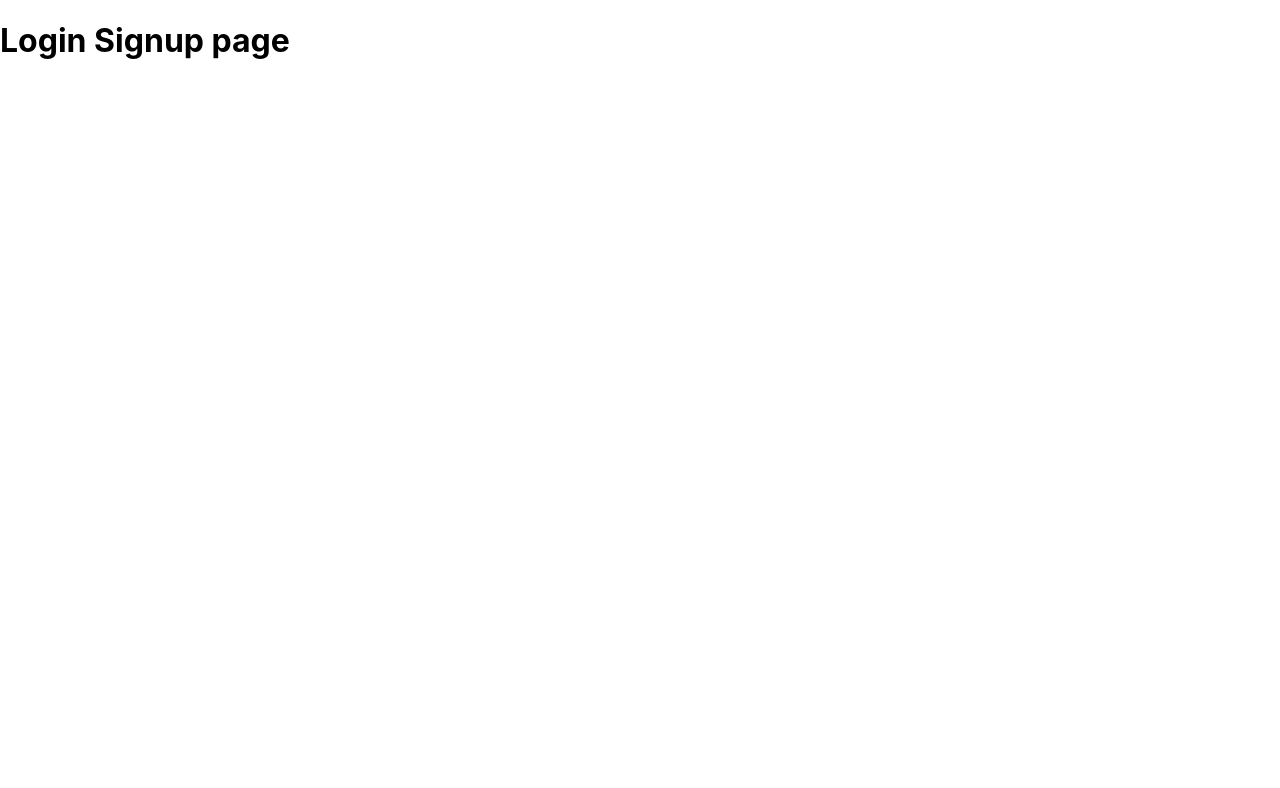
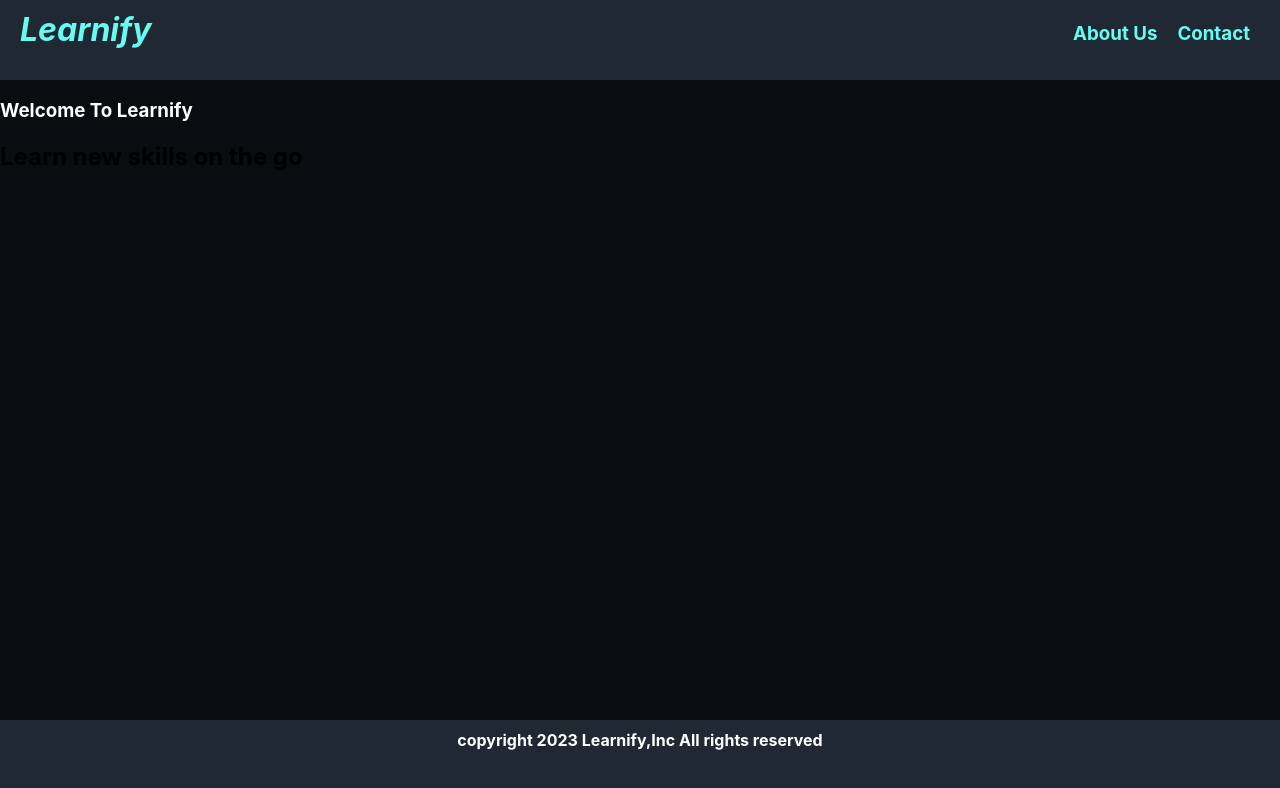
Before and after one commit to sachin161kr/Learnify, a React (Create React App) app: page / in a window 1280 px wide. Shown: the top 788 px of the page. Built offline with nearby package versions, Linux system fonts and the light colour scheme; the HTML template or start-up script is replaced by a standard one.

Commit message:
Header Footer Added

```diff
--- a/package.json
+++ b/package.json
@@ -8,6 +8,7 @@
     "@testing-library/user-event": "^13.5.0",
     "react": "^18.2.0",
     "react-dom": "^18.2.0",
+    "react-router-dom": "^6.8.1",
     "react-scripts": "5.0.1",
     "web-vitals": "^2.1.4"
   },
--- a/src/App.css
+++ b/src/App.css
@@ -1,38 +1,10 @@
-.App {
-  text-align: center;
-}
-
-.App-logo {
-  height: 40vmin;
-  pointer-events: none;
-}
-
-@media (prefers-reduced-motion: no-preference) {
-  .App-logo {
-    animation: App-logo-spin infinite 20s linear;
-  }
-}
-
-.App-header {
-  background-color: #282c34;
-  min-height: 100vh;
-  display: flex;
-  flex-direction: column;
-  align-items: center;
-  justify-content: center;
-  font-size: calc(10px + 2vmin);
+h3 {
   color: white;
 }
 
-.App-link {
-  color: #61dafb;
+.header {
+  background: "#1f2833";
+  height: "80px";
+  display: "flex";
+  flex-direction: "row";
 }
-
-@keyframes App-logo-spin {
-  from {
-    transform: rotate(0deg);
-  }
-  to {
-    transform: rotate(360deg);
-  }
-}
--- a/src/App.js
+++ b/src/App.js
@@ -1,5 +1,8 @@
 import "./App.css";
 import LoginSignup from "./pages/LoginSignup";
+
+import Header from "./components/header";
+import Footer from "./components/Footer";
 
 // ⭐ use this page for react navigation
 // ⭐ Crete Pages in pages folder
@@ -9,7 +12,17 @@ import LoginSignup from "./pages/LoginSignup";
 function App() {
   return (
     <>
-      <LoginSignup />
+      <div
+        style={{
+          display: "flex",
+          flexDirection: "column",
+          height: "100vh",
+        }}
+      >
+        <Header />
+        <LoginSignup />
+        <Footer />
+      </div>
     </>
   );
 }
--- /dev/null
+++ b/src/components/Footer.js
@@ -0,0 +1,30 @@
+import React from "react";
+
+const Footer = () => {
+  return (
+    <>
+      <div
+        style={{
+          display: "flex",
+          height: "80px",
+          flexDirection: "row",
+          background: "#1f2833",
+        }}
+      >
+        <h4
+          style={{
+            color: "white",
+            margin: "10px",
+            //border: "2px solid white",
+            width: "100%",
+            textAlign: "center",
+          }}
+        >
+          copyright 2023 Learnify,Inc All rights reserved
+        </h4>
+      </div>
+    </>
+  );
+};
+
+export default Footer;
--- /dev/null
+++ b/src/components/header.js
@@ -0,0 +1,56 @@
+import React from "react";
+
+import styles from "./styles";
+
+import "../App.css";
+
+const Header = () => {
+  return (
+    <>
+      <div style={styles.header}>
+        <h1
+          style={{
+            marginTop: "10px",
+            marginLeft: "20px",
+            //marginLeft: "10px",
+            fontStyle: "italic",
+            color: "#66fcf1",
+          }}
+        >
+          Learnify
+        </h1>
+        <div
+          style={{
+            flexGrow: 1,
+          }}
+        ></div>
+        <div
+          style={{
+            display: "flex",
+            flexDirection: "row",
+            marginTop: "3px",
+            marginRight: "30px",
+          }}
+        >
+          <h3
+            style={{
+              marginRight: "20px",
+              color: "#66fcf1",
+            }}
+          >
+            About Us
+          </h3>
+          <h3
+            style={{
+              color: "#66fcf1",
+            }}
+          >
+            Contact
+          </h3>
+        </div>
+      </div>
+    </>
+  );
+};
+
+export default Header;
--- /dev/null
+++ b/src/components/styles.js
@@ -0,0 +1,10 @@
+const styles = {
+  header: {
+    background: "#1f2833",
+    height: "80px",
+    display: "flex",
+    flexDirection: "row",
+  },
+};
+
+export default styles;
--- a/src/pages/LoginSignup.js
+++ b/src/pages/LoginSignup.js
@@ -1,10 +1,13 @@
 import React from "react";
+
+import "../App.css";
 
 const LoginSignup = () => {
   return (
-    <>
-      <h1>Login Signup page</h1>
-    </>
+    <div style={{ flexGrow: 1, background: "#0b0c10" }}>
+      <h3>Welcome To Learnify</h3>
+      <h2>Learn new skills on the go</h2>
+    </div>
   );
 };
 
```
Also changed, not shown: 1 other file (tests, documents, lock files or other folders).
